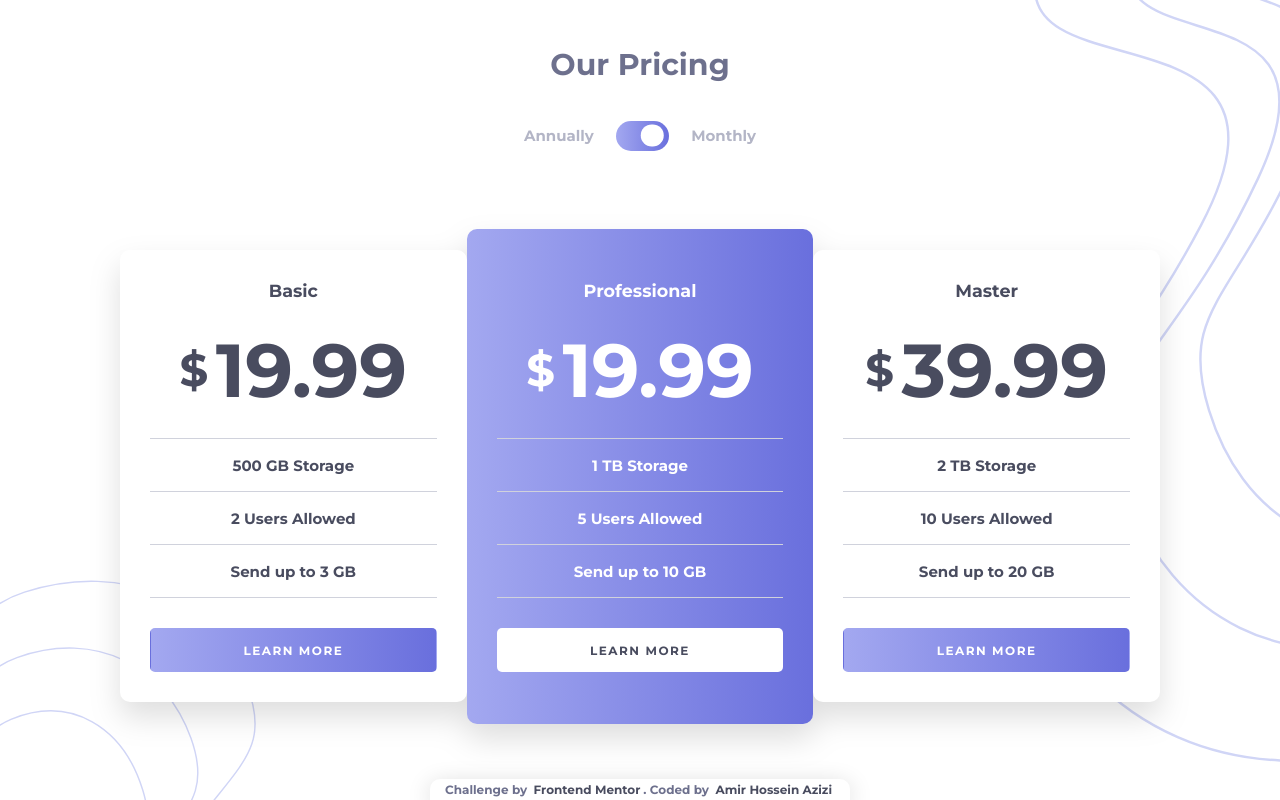
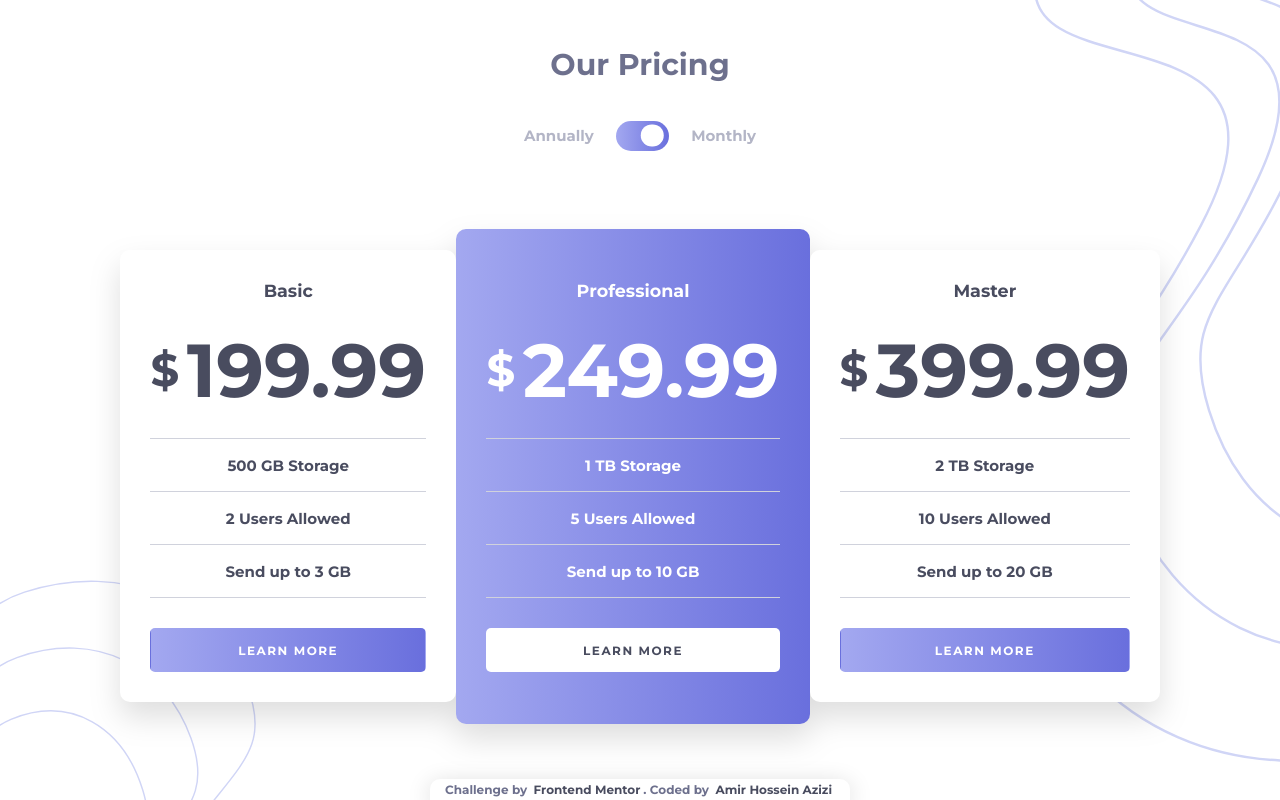
Before and after one commit to amirhazizi/pricing-component-with-toggle, a plain HTML site: page index.html in a window 1280 px wide. Drawn offline with Linux system fonts and the light colour scheme.

Commit message:
update js

```diff
--- a/index.html
+++ b/index.html
@@ -43,7 +43,7 @@
         <!-- card 1 -->
         <div class="card-1">
           <h3 class="card-header">Basic</h3>
-          <h1 class="card-cast">&dollar;<span>19.99</span></h1>
+          <h1 class="card-cast">&dollar;<span class="prices"></span></h1>
           <p>500 GB Storage</p>
           <p>2 Users Allowed</p>
           <p>Send up to 3 GB</p>
@@ -54,7 +54,7 @@
         <!-- card 2 -->
         <div class="card-2">
           <h3 class="card-header">Professional</h3>
-          <h1 class="card-cast">&dollar;<span>19.99</span></h1>
+          <h1 class="card-cast">&dollar;<span class="prices"></span></h1>
           <p>1 TB Storage</p>
           <p>5 Users Allowed</p>
           <p>Send up to 10 GB</p>
@@ -65,7 +65,7 @@
         <!-- card 3 -->
         <div class="card-3">
           <h3 class="card-header">Master</h3>
-          <h1 class="card-cast">&dollar;<span>39.99</span></h1>
+          <h1 class="card-cast">&dollar;<span class="prices"></span></h1>
           <p>2 TB Storage</p>
           <p>10 Users Allowed</p>
           <p>Send up to 20 GB</p>
@@ -75,9 +75,6 @@
       </div>
     </main>
     <!-- end main -->
-    <!-- 199.99  -->
-    <!-- 249.99  -->
-    <!-- 399.99  -->
 
     <!-- footer -->
     <footer class="attribution">
@@ -89,5 +86,9 @@
         >Amir Hossein Azizi</a
       >
     </footer>
+    <!-- end footer -->
+
+    <!-- app.js -->
+    <script src="./js/app.js" type="module"></script>
   </body>
 </html>
--- a/js/app.js
+++ b/js/app.js
@@ -1,2 +1,24 @@
+// data.js
 import data from "./data.js"
+
+// var
 const chechbox = document.getElementById("checkbox")
+const prices = document.querySelectorAll(".prices")
+// data object index
+let index = 1
+
+// checkbox Listener func
+const checkboxListener = () => {
+  if (index === 0) index = 1
+  else index = 0
+  const newData = Object.values(data[index])
+  let tempIndex = 0
+  for (const price of prices) {
+    price.textContent = newData[tempIndex]
+    tempIndex++
+  }
+}
+// checkbox change value event
+chechbox.addEventListener("change", checkboxListener)
+// DOMContentLoad event
+window.addEventListener("DOMContentLoaded", checkboxListener)
--- a/js/data.js
+++ b/js/data.js
@@ -1,4 +1,4 @@
-export default data = [
+const data = [
   // aunnually
   {
     base: 199.99,
@@ -12,3 +12,4 @@ export default data = [
     master: 39.99,
   },
 ]
+export default data
```
